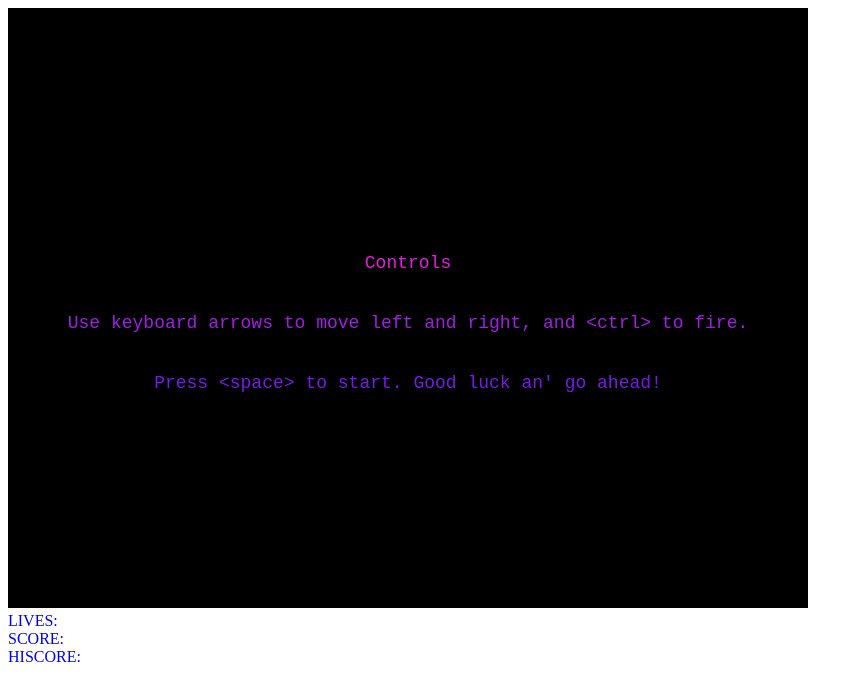
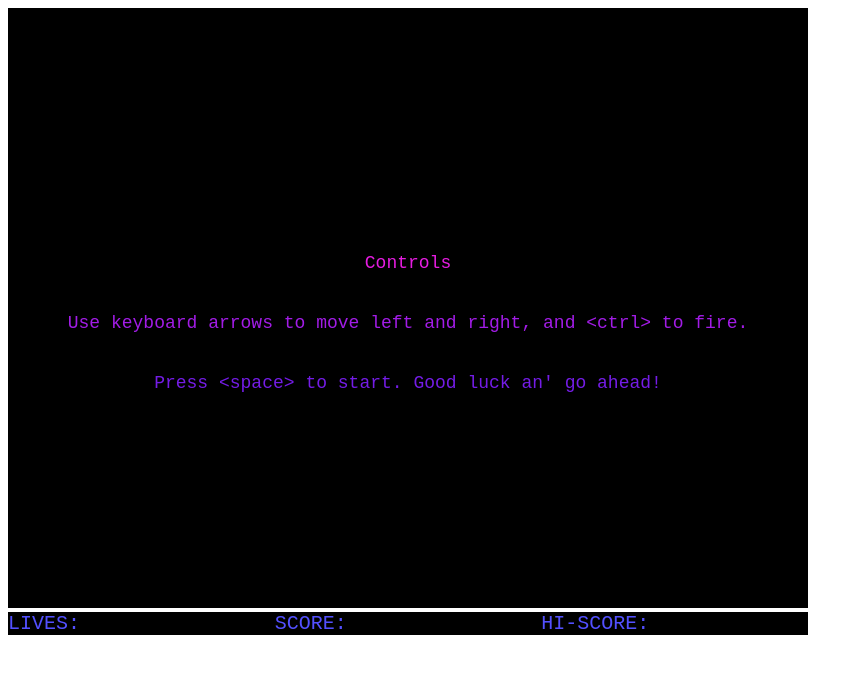
Before and after one commit to spr15bd/space-carnage, a website built with Parcel: page index.html in a window 1280 px wide. Shown: the whole page, without its empty margins (0-863 px from the left). Built offline with nearby package versions, Linux system fonts and the light colour scheme.

Commit message:
Add files via upload

```diff
--- a/index.html
+++ b/index.html
@@ -7,7 +7,7 @@
 
   <body>
     <canvas id="gameScreen" width="800" height="600"></canvas>
-    <div id="stats" height="100"><div width="100">LIVES:</div><div width="100">SCORE:</div><div width="100">HISCORE:</div></div>
+    <div id="stats" height="100"><div width="33%">LIVES:</div><div width="33%">SCORE:</div><div width="33%">HI-SCORE:</div></div>
     <script src="src/index.js"></script>
   </body>
 </html>
--- a/src/styles.css
+++ b/src/styles.css
@@ -1,8 +1,20 @@
 body {
-  font-family: 18px monospace;
+  font-family: monospace;
 }
+#stats {
+  display: inline-block;
+  background-color: rgb(0, 0, 0);
+  color: rgb(83, 80, 255);
+  width: 800px;
+
+  font-weight: normal;
+  font-size: 20px;
+
+  display: flex;
+}
+
 div {
-  background-color: rgb(255, 255, 255);
-  color: blue;
-  width: 800px;
+  float: left;
+  background-color: black;
+  width: 33.333%;
 }
```
